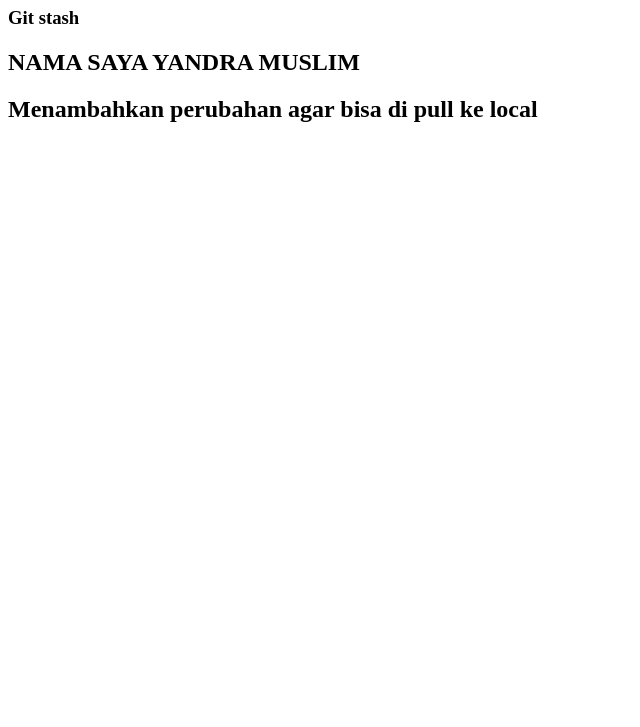
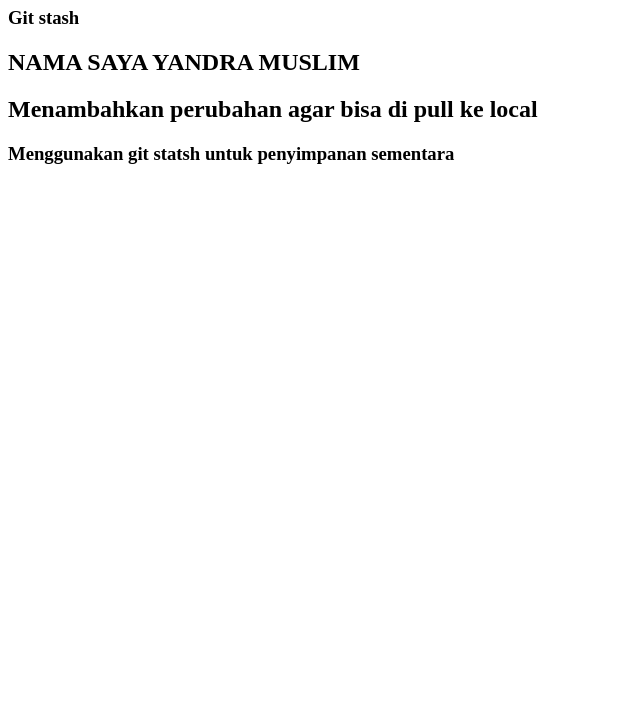
Before and after one commit to 01011001andra/task-github, a plain HTML site: page index.html in a window 1280 px wide. Shown: the part 73-800 px from the top of the page, without its empty margins (0-640 px from the left). Drawn offline with Linux system fonts and the light colour scheme.

Commit message:
git stash

```diff
--- a/index.html
+++ b/index.html
@@ -11,5 +11,6 @@
     <h3>Git stash</h3>
     <h2>NAMA SAYA YANDRA MUSLIM</h2>
     <h2>Menambahkan perubahan agar bisa di pull ke local</h2>
+    <h3>Menggunakan git statsh untuk penyimpanan sementara</h3>
   </body>
 </html>
```
